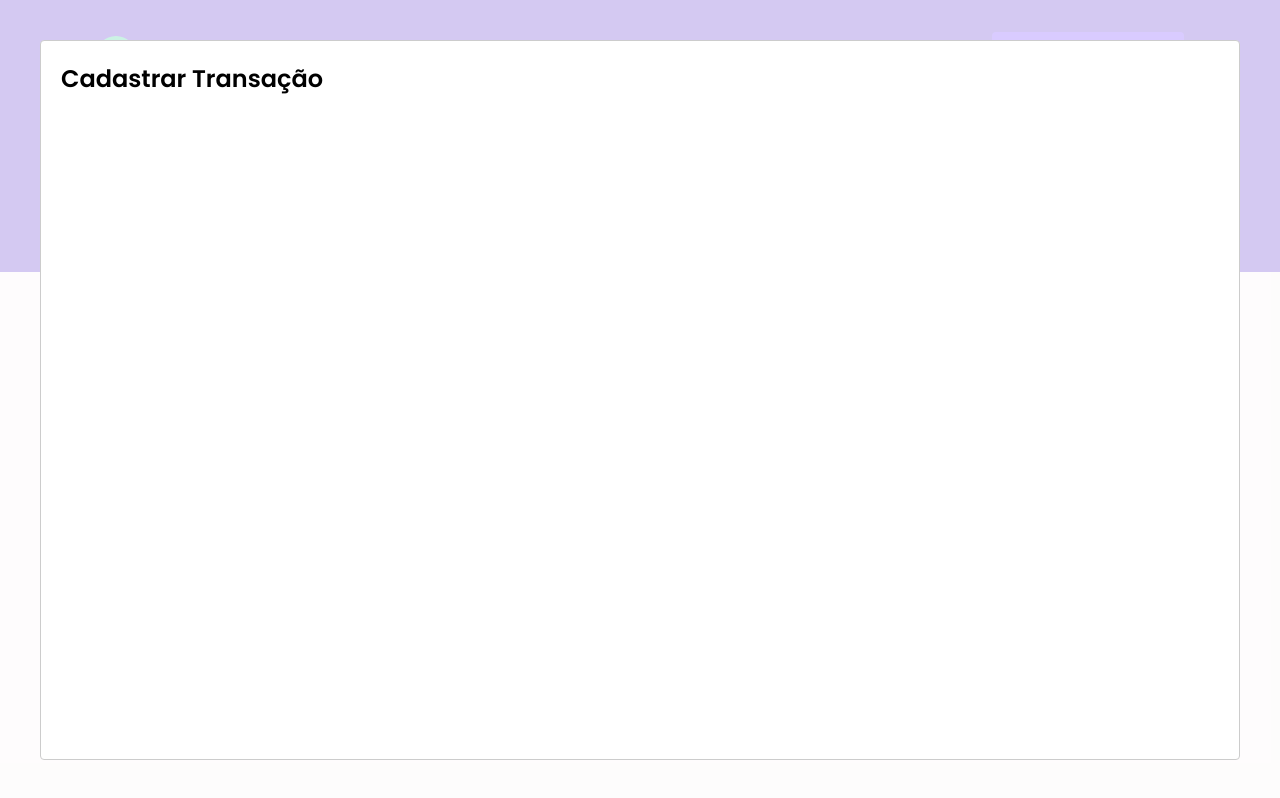
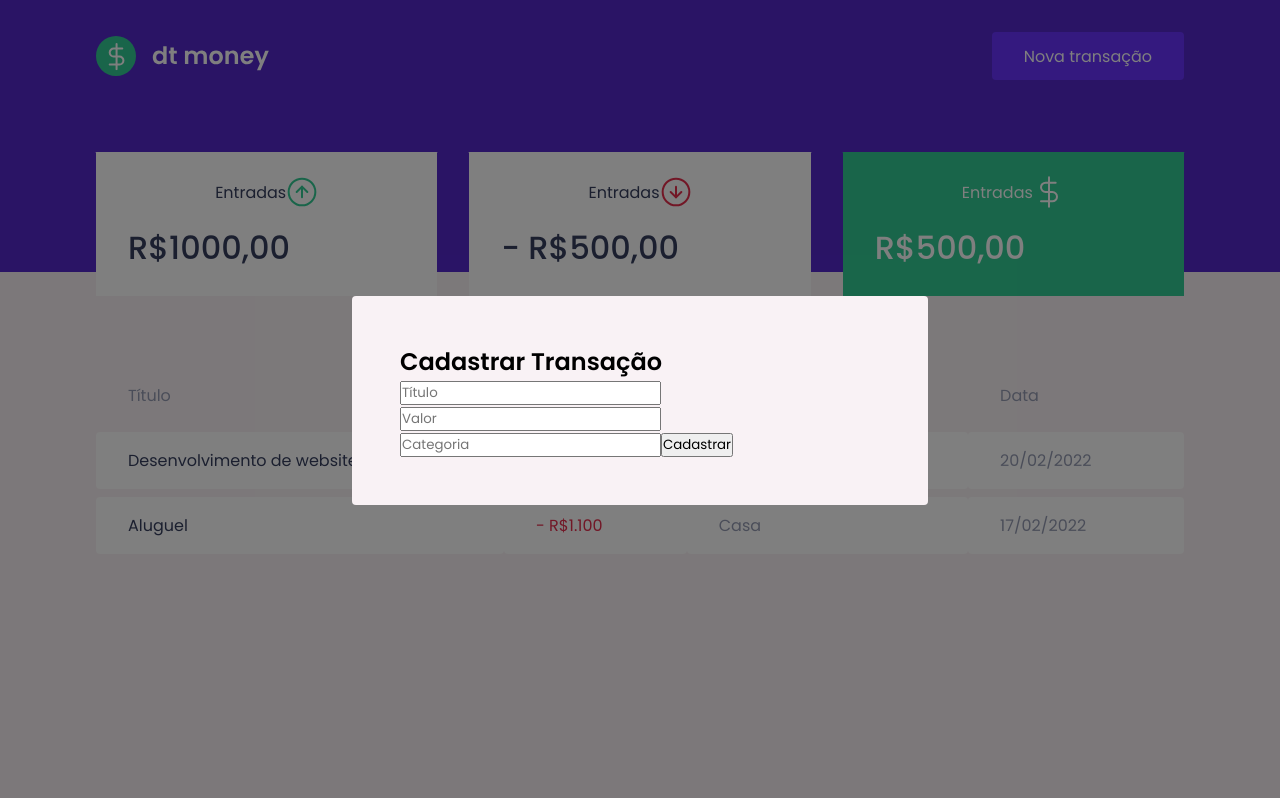
Before and after one commit to guilhermezobel/project-dtmoney, a React (Create React App) app in the folder dtmoney/: page / in a window 1280 px wide. Both pictures are taken after a click on the button "Nova transação". Built offline with nearby package versions, Linux system fonts and the light colour scheme; no server answers; what miragejs would draw is missing.

Commit message:
Starting modal

```diff
--- a/dtmoney/src/components/NewTransactionModal/index.tsx
+++ b/dtmoney/src/components/NewTransactionModal/index.tsx
@@ -1,4 +1,5 @@
 import Modal from 'react-modal'
+import { Cointainer } from './style';
 
 interface NewTransactionModalProps {
   isOpen: boolean;
@@ -10,8 +11,31 @@
     <Modal
           isOpen={isOpen}
           onRequestClose={onRequestClose}
+          overlayClassName="react-modal-overlay"
+          className="react-modal-content"
         >
-          <h2>Cadastrar Transação</h2>
+          <Cointainer>
+            <h2>Cadastrar Transação</h2>
+
+            <input
+              placeholder='Título'
+            />
+
+            <input
+              type="number"
+              placeholder='Valor'
+            />
+
+            <input
+              placeholder='Categoria'
+            />
+
+            <button type="submit">
+              Cadastrar
+            </button>
+
+
+          </Cointainer>
         </Modal>
   );
 }
--- a/dtmoney/src/components/NewTransactionModal/style.ts
+++ b/dtmoney/src/components/NewTransactionModal/style.ts
@@ -1,4 +1,4 @@
 import styled from "styled-components";
 
-export const Cointainer = styled.div`
+export const Cointainer = styled.form`
 `;
--- a/dtmoney/src/styles/global.ts
+++ b/dtmoney/src/styles/global.ts
@@ -54,4 +54,25 @@
     opacity: 0.6;
     cursor: not-allowed;
   }
+
+  .react-modal-overlay {
+    background-color: rgba(0, 0, 0, 0.5);
+    position: fixed;
+    top: 0;
+    bottom: 0;
+    right: 0;
+    left: 0;
+
+    display: flex;
+    align-items: center;
+    justify-content: center;
+  }
+   .react-modal-content{
+     width: 100%;
+     max-width: 576px;
+     background: var(--background);
+     padding: 3rem;
+     position: relative;
+     border-radius: 0.25rem;
+   }
 `
```
